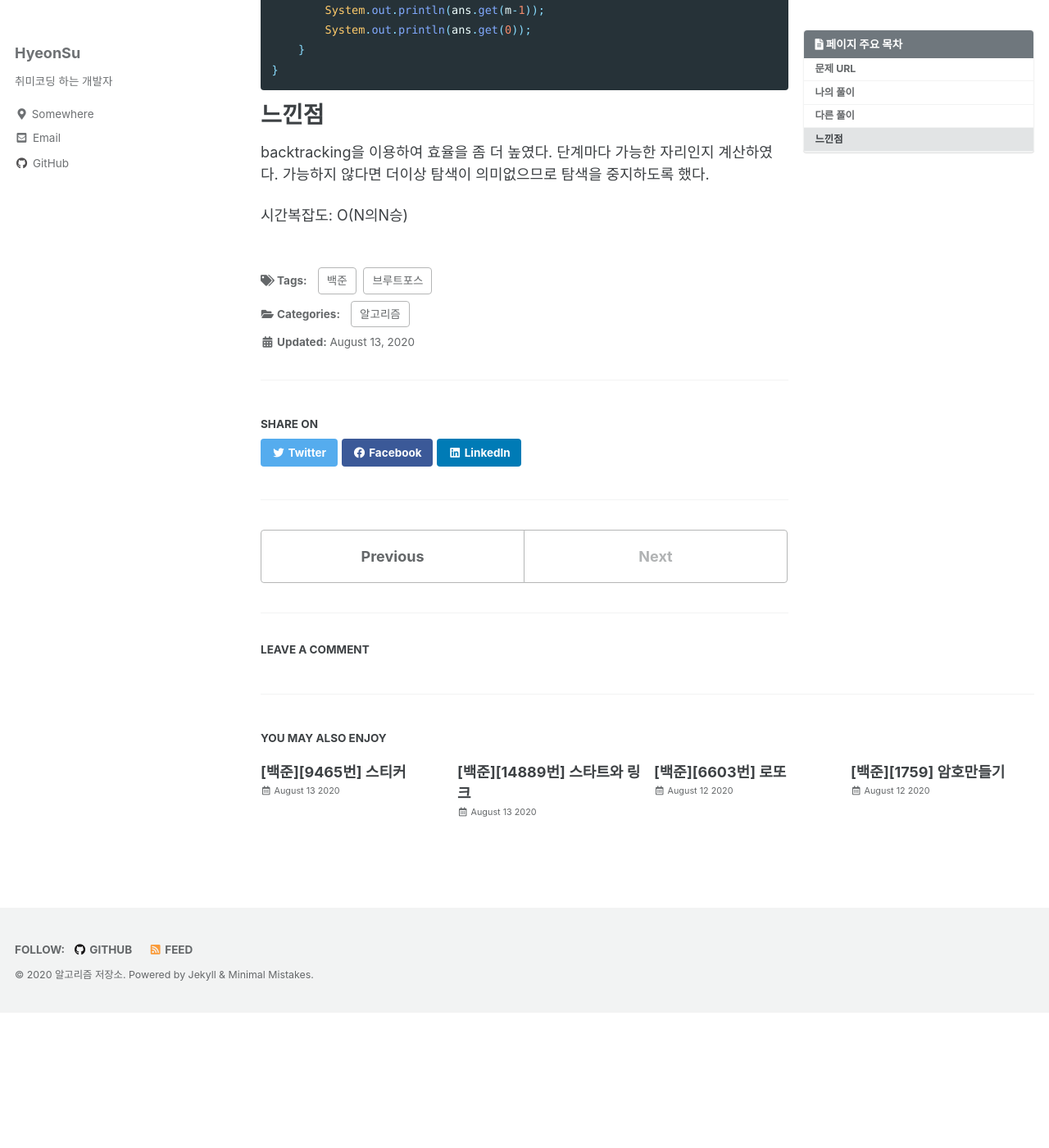
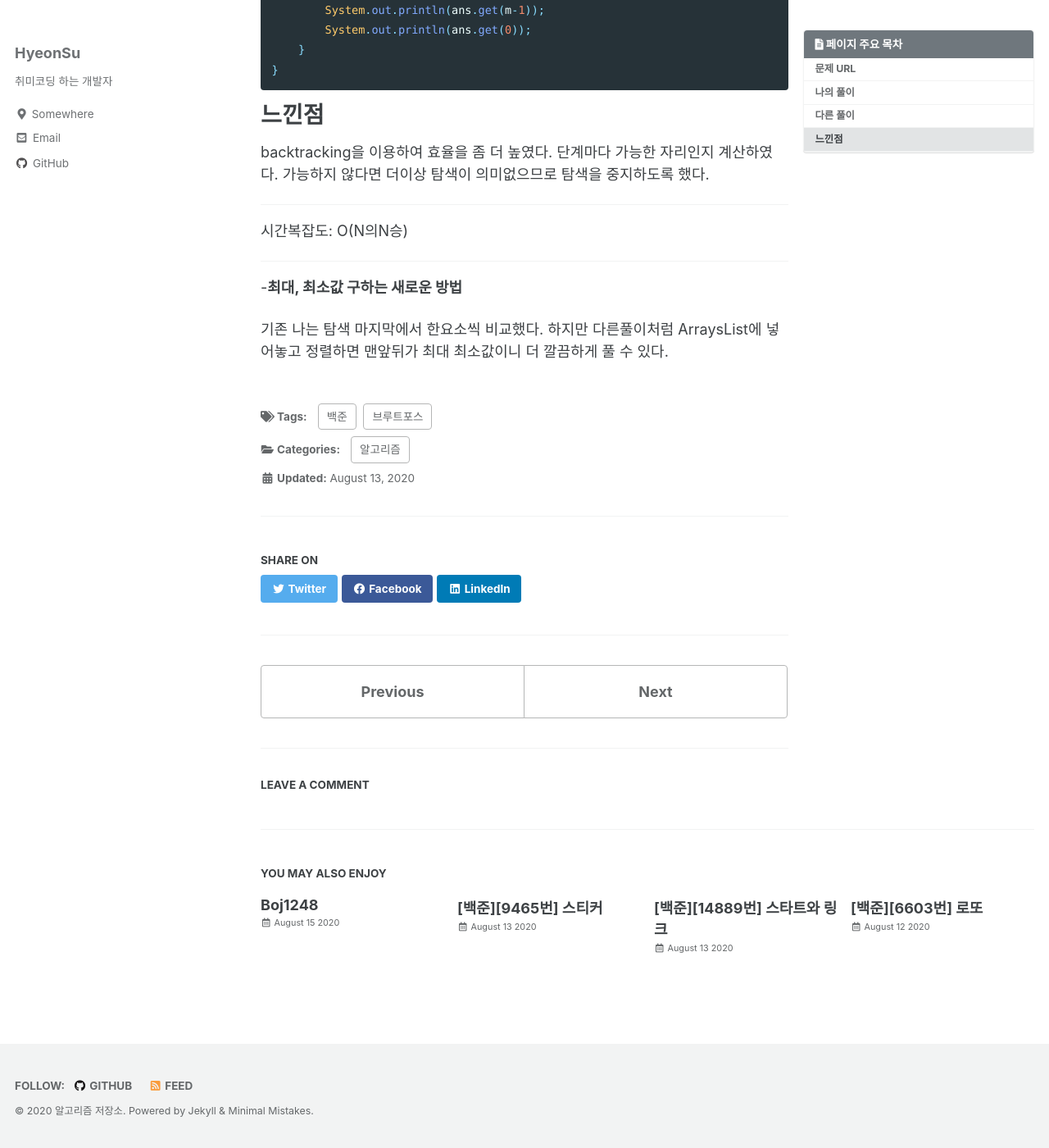
Before and after one commit to hscom96/hscom96.github.io, a Jekyll site: the page built from _posts/2020-08-14-boj2529.md, in a window 1280 px wide and 1400 px high, scrolled down 4036 px. Shown: the whole window at 82% size. Built offline with Jekyll 4.4.1, drawn with Linux system fonts in a browser that asks for light colours; cached includes are drawn as plain includes; comment, search, counter and statistics services are not loaded; before the commit the page ends 5271 px from its top, so only the background shows below that.

Commit message:
포스팅

```diff
--- a/_posts/2020-08-14-boj2529.md
+++ b/_posts/2020-08-14-boj2529.md
@@ -180,5 +180,15 @@ backtracking을 이용하여 효율을 좀 더 높였다.
 단계마다 가능한 자리인지 계산하였다.
 가능하지 않다면 더이상 탐색이 의미없으므로 탐색을 중지하도록 했다.
 
+---
 
 시간복잡도: O(N의N승)
+
+---
+
+-__최대, 최소값 구하는 새로운 방법__
+
+기존 나는 탐색 마지막에서 한요소씩 비교했다.
+하지만 다른풀이처럼
+ArraysList에 넣어놓고 정렬하면 맨앞뒤가 최대 최소값이니
+ 더 깔끔하게 풀 수 있다.
```
Also changed, not shown: _posts/2020-08-15-boj1248.md (added).
